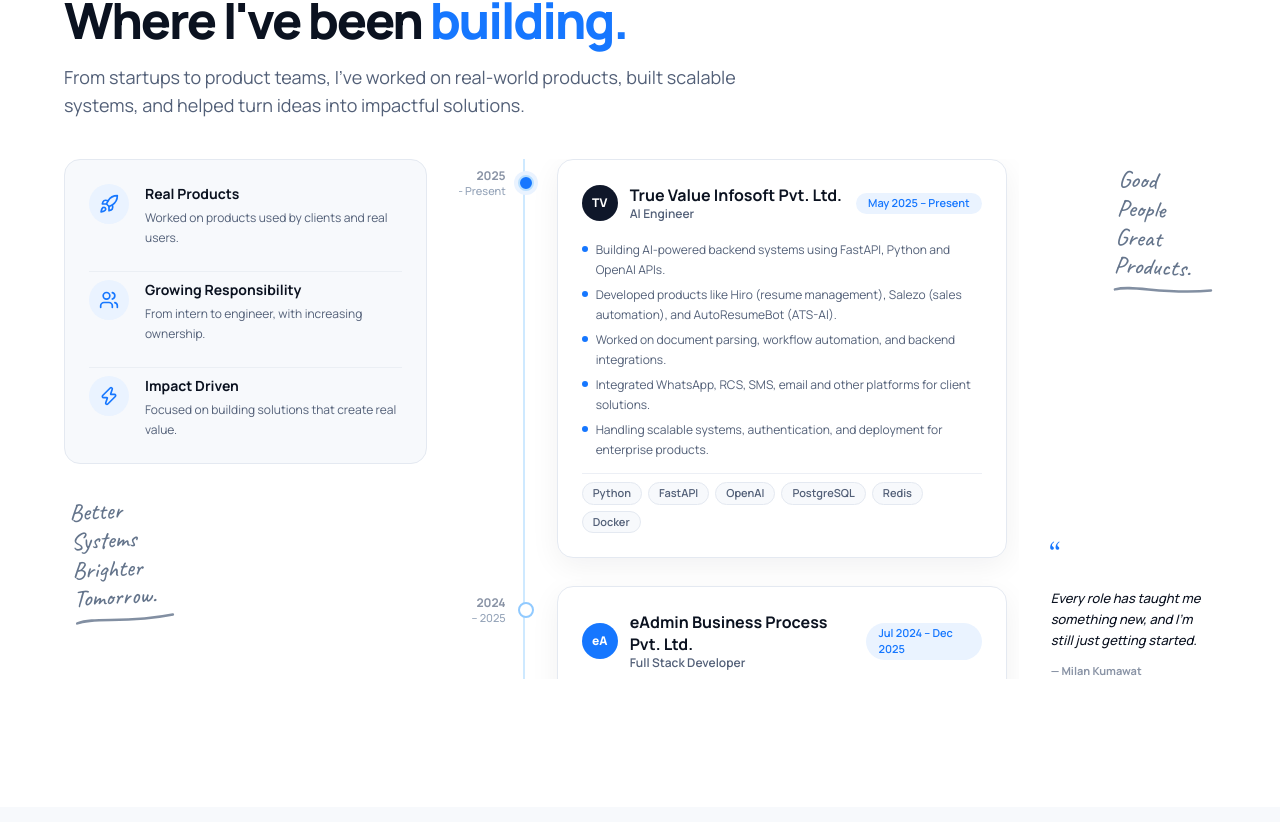
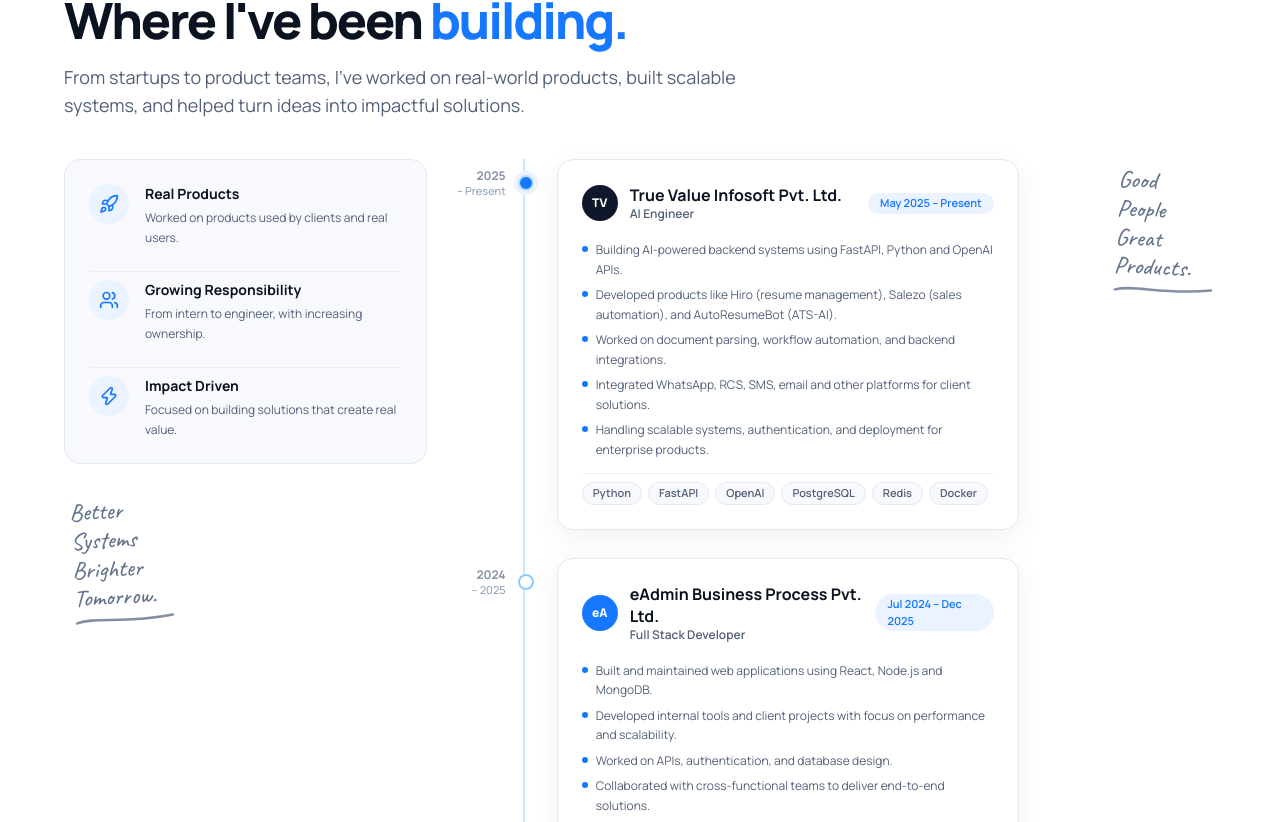
Before and after one commit to milankumawat01/animated_portfolio_website-main, a Next.js app: page / in a window 1280 px wide. Shown: the part 3038-3860 px from the top of the page. Built offline with nearby package versions, Linux system fonts and the light colour scheme.

Commit message:
refactor: simplify Middle Column layout in ExperienceSection

```diff
--- a/components/ExperienceSection.tsx
+++ b/components/ExperienceSection.tsx
@@ -75,10 +75,9 @@ export const ExperienceSection: React.FC = () => {
             </div>
           </div>
 
-          {/* Middle Column (6 cols): Vertical Timeline with SCROLLABLE company cards */}
+          {/* Middle Column (6 cols): Vertical Timeline with company cards */}
           <div className="lg:col-span-6 relative">
-            {/* Scrollable Container with custom clean scrollbar */}
-            <div className="max-h-[520px] overflow-y-auto pr-3 space-y-6 scroll-smooth">
+            <div className="space-y-6">
               <div className="relative border-l-2 border-blue-200/70 ml-4 sm:ml-16 pl-6 sm:pl-8 space-y-7 pb-2">
                 {experience.map((item, idx) => (
                   <div key={item.id} className="relative group">
```
